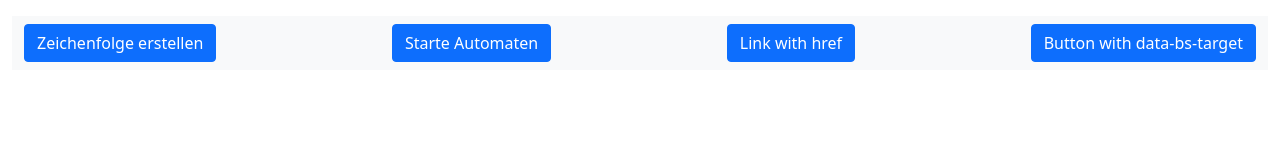
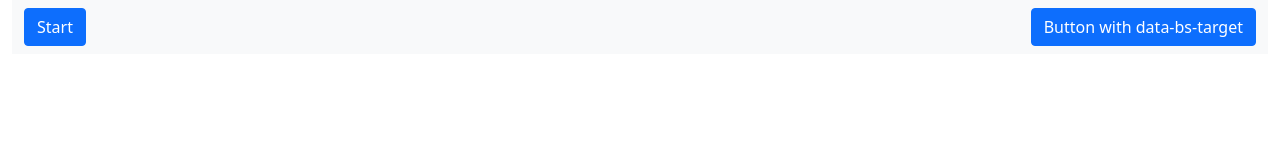
Before and after one commit to andreasrieger/bht-dea, a website: page index.html in a window 1280 px wide. Drawn offline with nearby package versions, Linux system fonts and the light colour scheme.

Commit message:
bugfixes

```diff
--- a/index.html
+++ b/index.html
@@ -12,15 +12,26 @@
 
 <body>
   <div class="container-fluid">
+    <nav class="navbar sticky-top navbar-light bg-light">
+      <div class="container-fluid">
+        <!-- Button trigger modal -->
+        <button type="button" class="btn btn-primary" data-bs-toggle="modal" data-bs-target="#exampleModal">
+          Start
+        </button>
+        <button class="btn btn-primary" type="button" data-bs-toggle="offcanvas" data-bs-target="#offcanvasRight"
+          aria-controls="offcanvasExample">
+          Button with data-bs-target
+        </button>
+      </div>
+    </nav>
     <div class="row">
       <div class="col"></div>
       <div class="col"></div>
       <div class="col">
-        <p id="output"></p>
         <p id="response"></p>
       </div>
     </div>
-    <div class="modal" tabindex="-1">
+    <div id="exampleModal" class="modal" tabindex="-1">
       <div class="modal-dialog">
         <div class="modal-content">
           <div class="modal-header">
@@ -29,14 +40,17 @@
           </div>
           <div class="modal-body">
             <p>Modal body text goes here.</p>
+            <button id="generateSequence" class="btn btn-primary" type="button">Zeichenfolge erstellen</button>
+            <p id="output"></p>
           </div>
           <div class="modal-footer">
             <button type="button" class="btn btn-secondary" data-bs-dismiss="modal">Close</button>
-            <button type="button" class="btn btn-primary">Save changes</button>
+            <button id="startDea" class="btn btn-primary" type="button">Starte Automaten</button>
           </div>
         </div>
       </div>
     </div>
+
     <div class="offcanvas offcanvas-end" tabindex="-1" id="offcanvasRight" aria-labelledby="offcanvasRightLabel">
       <div class="offcanvas-header">
         <h5 id="offcanvasRightLabel">Offcanvas right</h5>
@@ -60,21 +74,6 @@
         </div>
       </div>
     </div>
-    <nav class="navbar sticky-top navbar-light bg-light">
-      <div class="container-fluid">
-
-        <button id="generateSequence" class="btn btn-primary" type="button">Zeichenfolge erstellen</button>
-        <button id="startDea" class="btn btn-primary" type="button">Starte Automaten</button>
-        <a class="btn btn-primary" data-bs-toggle="offcanvas" href="#offcanvasExample" role="button"
-          aria-controls="offcanvasExample">
-          Link with href
-        </a>
-        <button class="btn btn-primary" type="button" data-bs-toggle="offcanvas" data-bs-target="#offcanvasExample"
-          aria-controls="offcanvasExample">
-          Button with data-bs-target
-        </button>
-      </div>
-    </nav>
   </div>
 
   <script src="https://cdn.jsdelivr.net/npm/bootstrap@5.1.3/dist/js/bootstrap.bundle.min.js"
```
